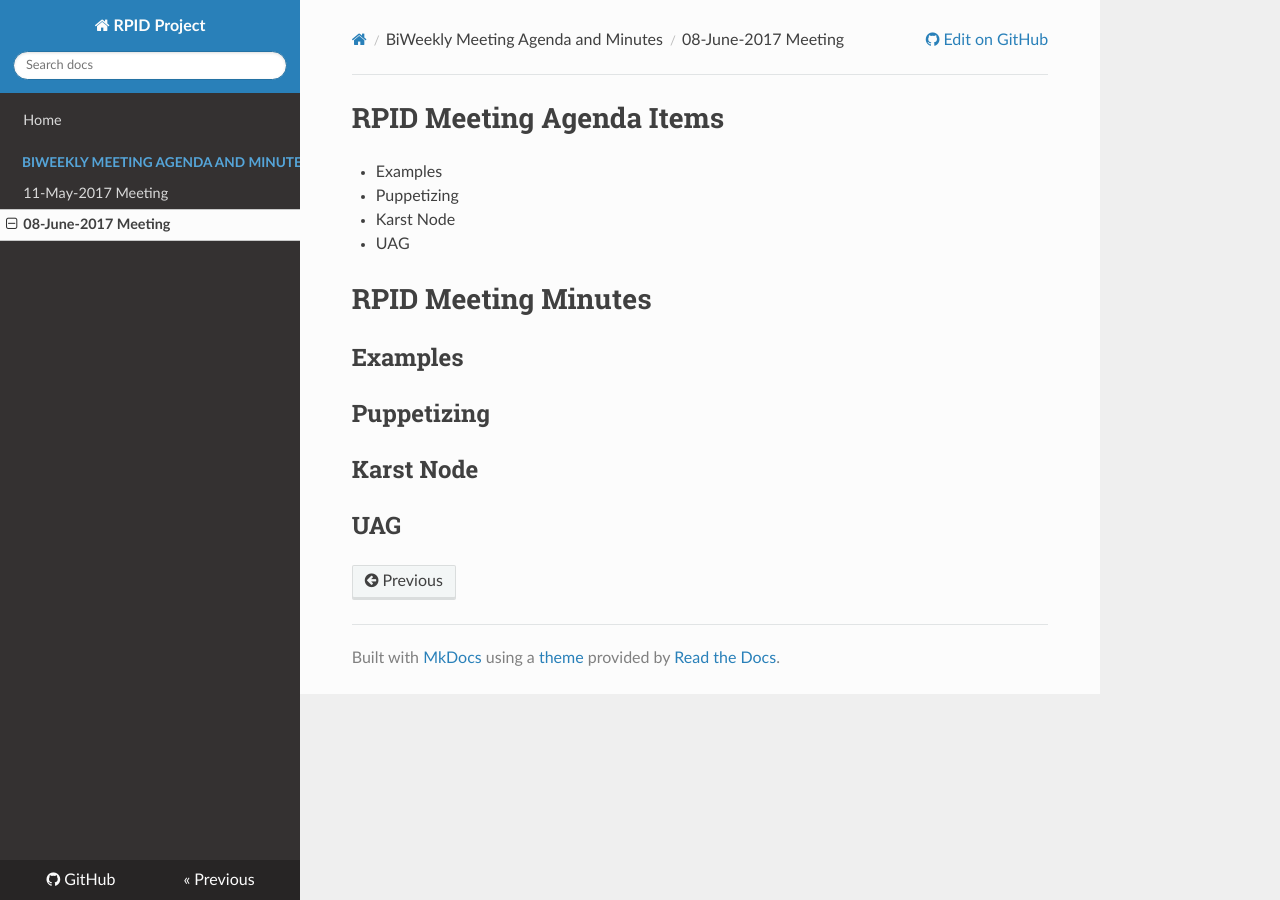
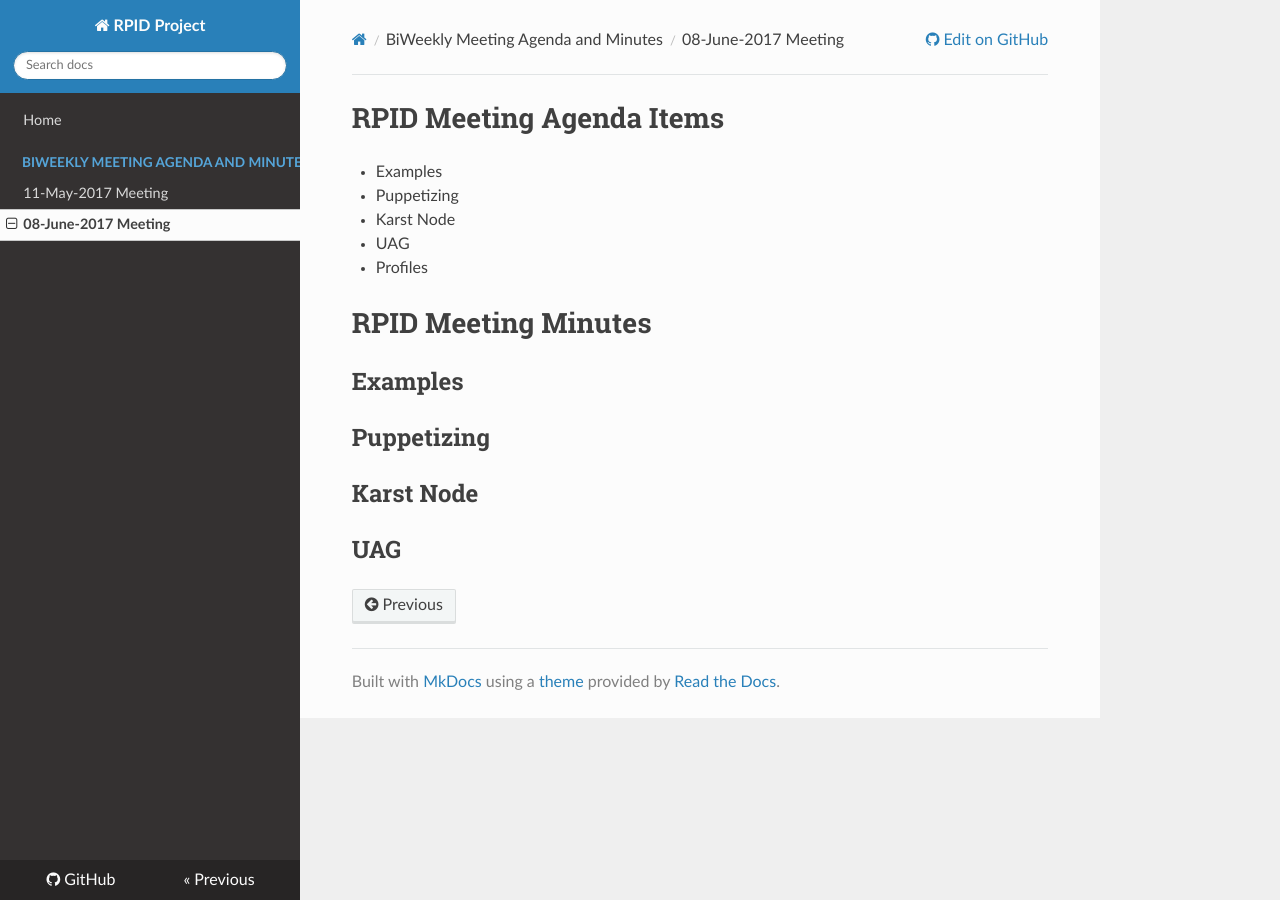
Before and after one commit to rpidproject/rpid, an MkDocs documentation site: the page built from docs/08-June-2017.md, in a window 1280 px wide. Built offline with MkDocs 1.6.1, drawn with Linux system fonts in a browser that asks for light colours; nearby versions of some CDN libraries; old or Windows-style settings are respelled for this version of MkDocs.

Commit message:
Create 08-June-2017.md

```diff
--- a/docs/08-June-2017.md
+++ b/docs/08-June-2017.md
@@ -4,6 +4,7 @@
    * Puppetizing
    * Karst Node
    * UAG
+   * Profiles
 
 # RPID Meeting Minutes
 
```
